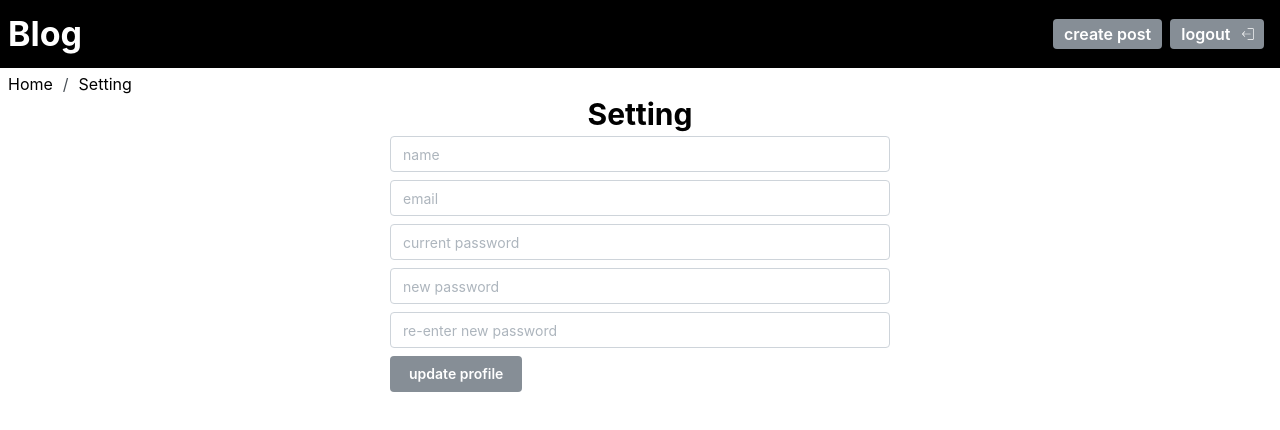
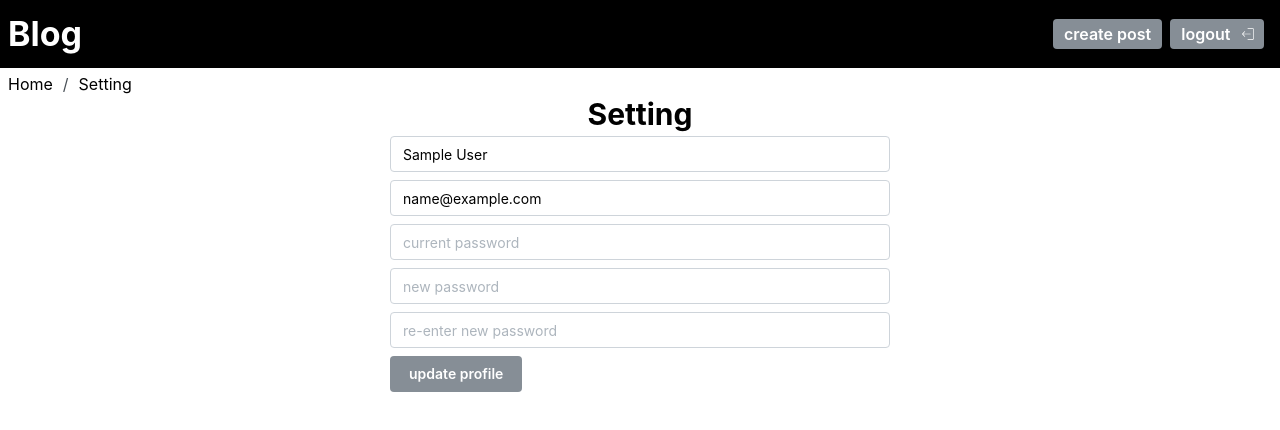
Before and after one commit to Vadivel-Babu/frontendMentorChallenge, a React (Vite) app in the folder blog/: page /setting in a window 1280 px wide. Shown: the top 430 px of the page. Built offline with nearby package versions, Linux system fonts and the light colour scheme; sample sign-in values are in the browser's storage.

Commit message:
feat:user card changed to dynamic

```diff
--- a/blog/src/components/ProfileCard.jsx
+++ b/blog/src/components/ProfileCard.jsx
@@ -1,7 +1,10 @@
 import { Avatar, Badge, Paper } from "@mantine/core";
+import { useContext } from "react";
 import { Link } from "react-router-dom";
+import { AuthContext } from "../context/AuthContext";
 
 const ProfileCard = () => {
+  const { user } = useContext(AuthContext);
   return (
     <div className="hidden md:block">
       <Paper
@@ -11,21 +14,21 @@ const ProfileCard = () => {
         className="p-2 w-50 max-h-max"
       >
         <Avatar
-          color="cyan"
+          color="orange"
           radius="xl"
           size={"xl"}
           className="my-0 mx-auto"
-          src={
-            "https://img.freepik.com/free-photo/woman-beach-with-her-baby-enjoying-sunset_52683-144131.jpg?size=626&ext=jpg"
-          }
+          src={user?.img}
         >
-          MK
+          {user?.name[0]}
         </Avatar>
-        <h1 className="text-center capitalize text-2xl font-bold mt-1">Name</h1>
-        <h1 className="text-center capitalize text-lg my-1">jhon@mail.com</h1>
-        <div className="text-center">
+        <h1 className="text-center capitalize text-2xl font-bold mt-1">
+          {user?.name}
+        </h1>
+        <h1 className="text-center capitalize text-lg my-1">{user?.email}</h1>
+        {/* <div className="text-center">
           No.of.post: <Badge>0</Badge>
-        </div>
+        </div> */}
         <div className="text-center mt-1">
           Status: <Badge color="green">Active</Badge>
         </div>
--- a/blog/src/pages/ProfilePage.jsx
+++ b/blog/src/pages/ProfilePage.jsx
@@ -1,5 +1,7 @@
 import { Breadcrumbs, Avatar, Paper, Badge } from "@mantine/core";
+import { useContext } from "react";
 import { NavLink } from "react-router-dom";
+import { AuthContext } from "../context/AuthContext";
 
 const items = [
   { title: "Home", href: "/" },
@@ -11,6 +13,7 @@ const items = [
 ));
 
 const ProfilePage = () => {
+  const { user } = useContext(AuthContext);
   return (
     <div className="container p-2">
       <Breadcrumbs>{items}</Breadcrumbs>
@@ -25,17 +28,18 @@ const ProfilePage = () => {
           radius="xl"
           size={"xl"}
           className="my-0 mx-auto"
-          src={
-            "https://img.freepik.com/free-photo/woman-beach-with-her-baby-enjoying-sunset_52683-144131.jpg?size=626&ext=jpg"
-          }
+          src={user?.img}
         >
-          MK
+          {user?.name[0]}
         </Avatar>
-        <h1 className="text-center capitalize text-2xl font-bold mt-1">Name</h1>
-        <h1 className="text-center capitalize text-lg my-1">jhon@mail.com</h1>
-        <div className="text-center">
+        <h1 className="text-center capitalize text-2xl font-bold mt-1">
+          {" "}
+          {user?.name}
+        </h1>
+        <h1 className="text-center capitalize text-lg my-1"> {user?.email}</h1>
+        {/* <div className="text-center">
           No.of.post: <Badge>0</Badge>
-        </div>
+        </div> */}
         <div className="text-center mt-1">
           Status: <Badge color="green">Active</Badge>
         </div>
--- a/blog/src/pages/SettingPage.jsx
+++ b/blog/src/pages/SettingPage.jsx
@@ -1,5 +1,8 @@
 import { Breadcrumbs, Anchor, Box, Input, Button } from "@mantine/core";
+import { useContext, useState } from "react";
 import { NavLink } from "react-router-dom";
+import { AuthContext } from "../context/AuthContext";
+import { useEffect } from "react";
 
 const items = [
   { title: "Home", href: "/" },
@@ -11,14 +14,40 @@ const items = [
 ));
 
 const SettingPage = () => {
+  const [data, setData] = useState({
+    id: "",
+    name: "",
+    email: "",
+    img: null,
+    password: "",
+    newPassword: "",
+    confirmPassword: "",
+  });
+  const { user } = useContext(AuthContext);
+  useEffect(() => {
+    setData({
+      ...data,
+      id: user?.id,
+      name: user?.name,
+      email: user?.email,
+      img: user?.img,
+    });
+  }, []);
   return (
     <div className="container p-2">
       <Breadcrumbs>{items}</Breadcrumbs>
       <h1 className="text-center font-bold text-3xl my-1">Setting</h1>
       <Box mx={"auto"} maw={500}>
-        <Input placeholder="name" />
-        <Input my={8} placeholder="email" readOnly />
-        <Input placeholder="current password" />
+        <Input
+          placeholder="name"
+          name="name"
+          value={data?.name}
+          onChange={(e) =>
+            setData({ ...data, [e.target.name]: e.target.value })
+          }
+        />
+        <Input my={8} placeholder="email" value={data?.email} readOnly />
+        <Input placeholder="current password" name="password" />
         <Input my={8} placeholder="new password" />
         <Input placeholder="re-enter new password" />
         <Button color="gray" mt={8}>
```
